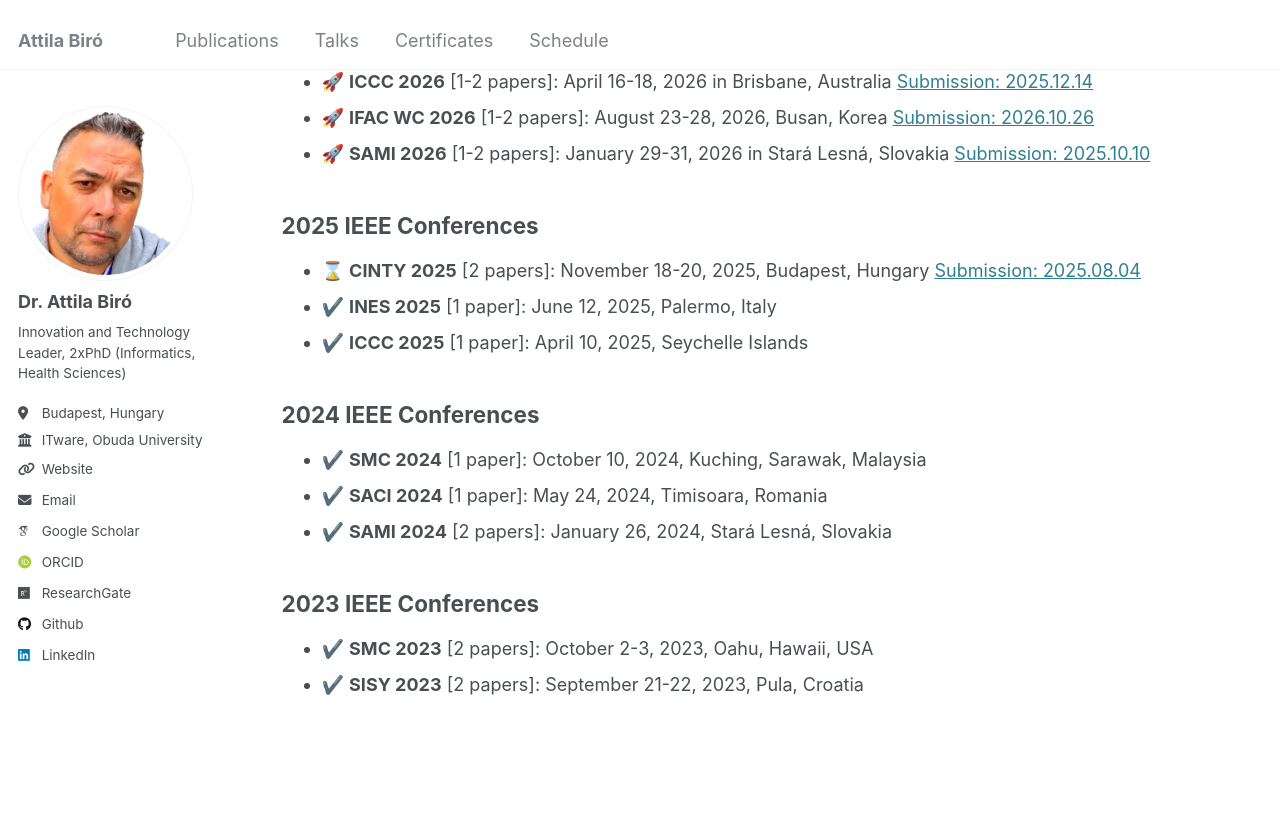
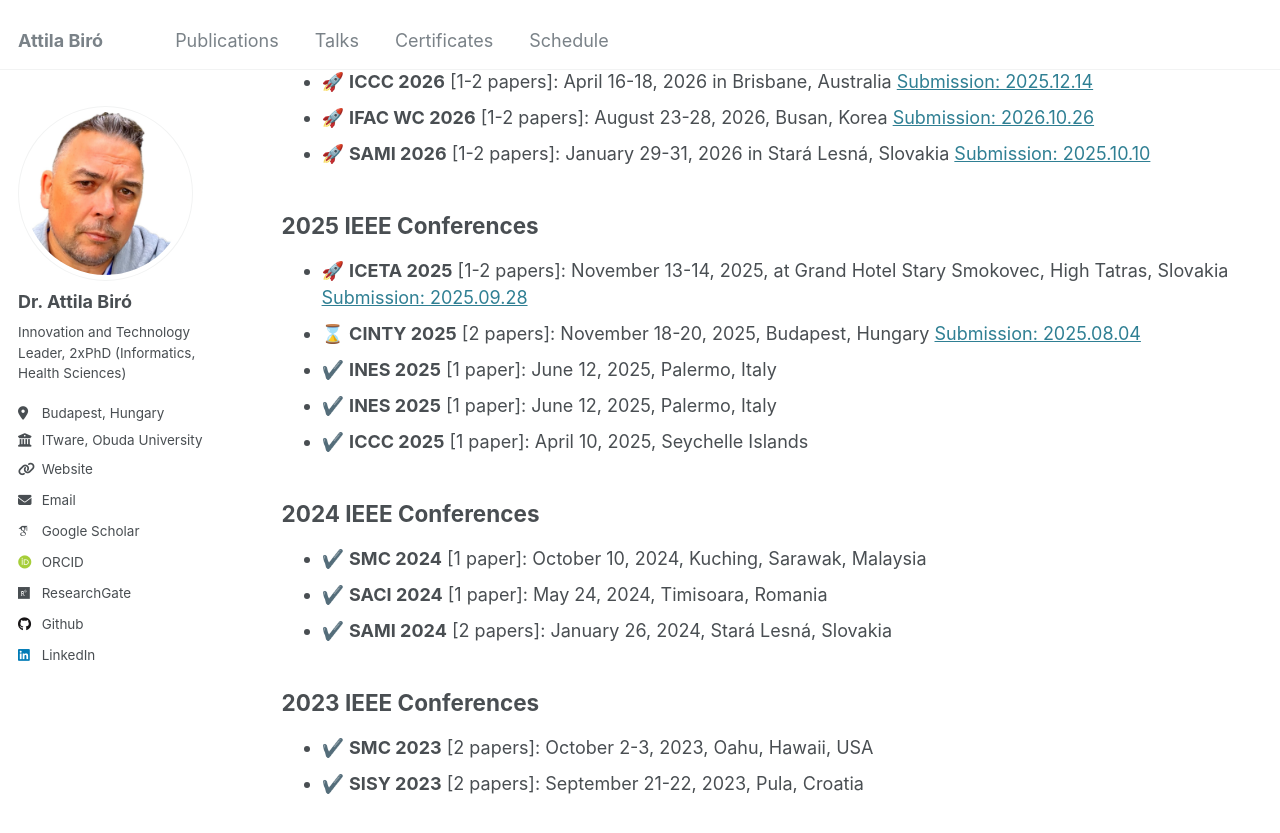
Before and after one commit to biroka/biroka.github.io, a Jekyll site: the page built from _pages/schedule.md, in a window 1280 px wide and 900 px high, scrolled down 300 px. Shown: the top 833 px of the window. Built offline with Jekyll 4.4.1, drawn with Linux system fonts in a browser that asks for light colours; emoji names are drawn with the system emoji font; some web fonts are replaced.

Commit message:
Update schedule.md

```diff
--- a/_pages/schedule.md
+++ b/_pages/schedule.md
@@ -15,7 +15,9 @@ author_profile: true
   * :rocket: **SAMI 2026** [1-2 papers]: January 29-31, 2026 in Stará Lesná, Slovakia [Submission: 2025.10.10](https://conf.uni-obuda.hu/sami2026)
 
 ## 2025 IEEE Conferences
+  * :rocket: **ICETA 2025** [1-2 papers]: November 13-14, 2025, at Grand Hotel Stary Smokovec, High Tatras, Slovakia [Submission: 2025.09.28](https://www.iceta.sk/)
   * :hourglass: **CINTY 2025** [2 papers]: November 18-20, 2025, Budapest, Hungary [Submission: 2025.08.04](https://conf.uni-obuda.hu/cinti2025)
+  * :heavy_check_mark: **INES 2025** [1 paper]: June 12, 2025, Palermo, Italy
   * :heavy_check_mark: **INES 2025** [1 paper]: June 12, 2025, Palermo, Italy
   * :heavy_check_mark: **ICCC 2025** [1 paper]: April 10, 2025, Seychelle Islands
 
```
